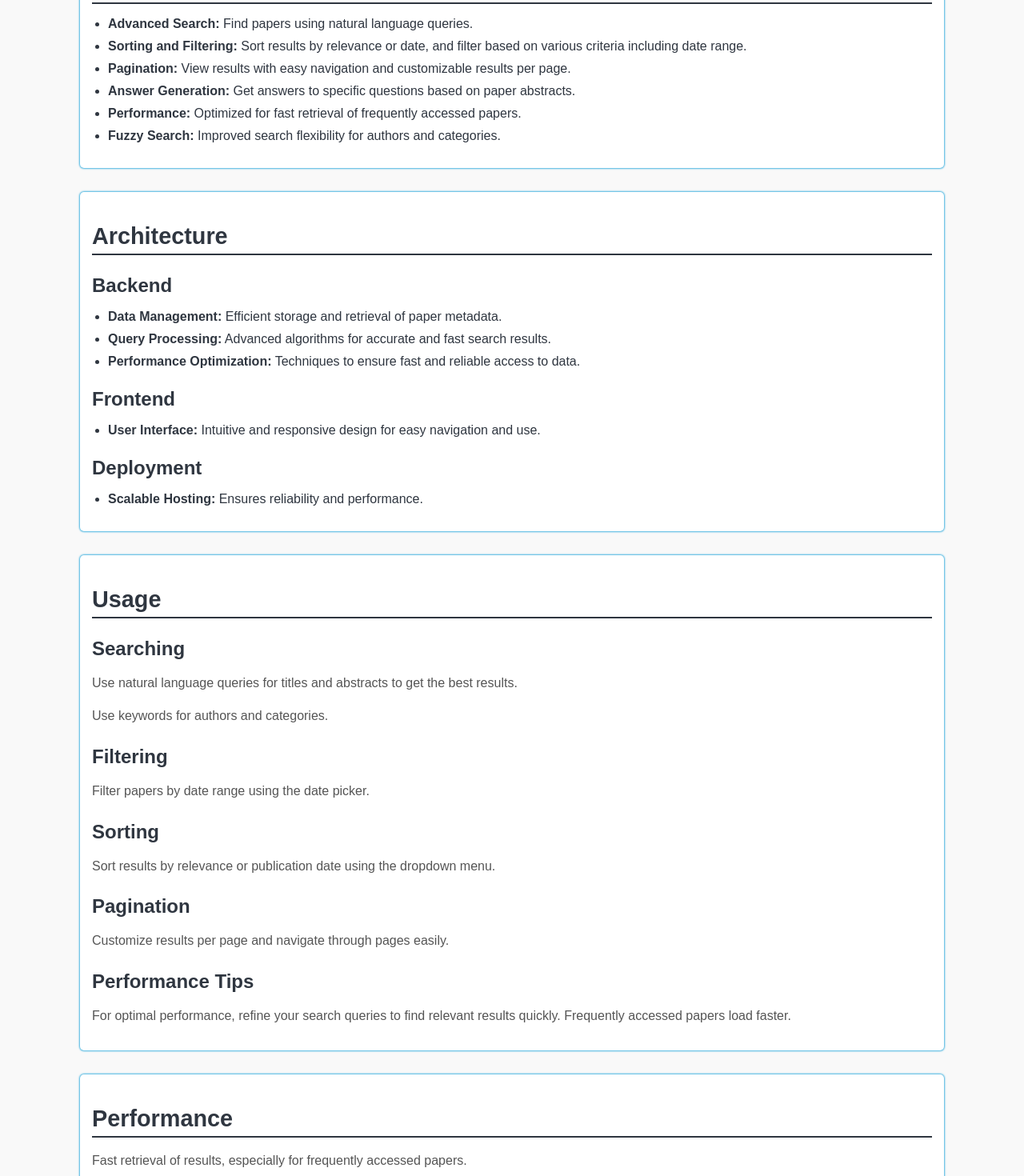
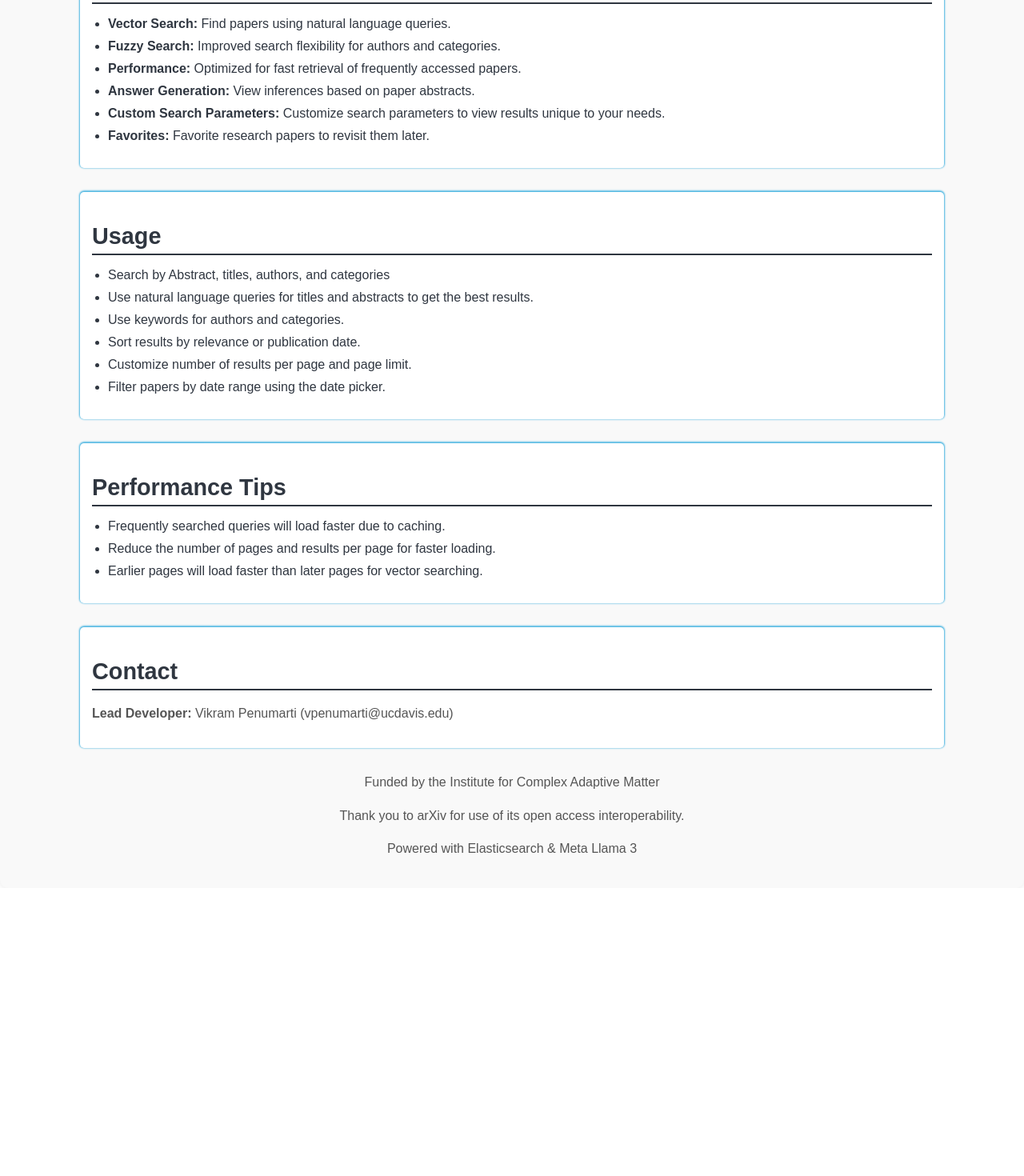
Before and after one commit to vikram087/icam-superconducticity-repository, a React (Vite) app in the folder frontend/icam-abstract-db/: page / in a window 1280 px wide. Shown: the part 660-2130 px from the top of the page at 80% size. After the commit the page ends 1770 px from the top, so only its background shows below. Built offline with nearby package versions, Linux system fonts and the light colour scheme.

Commit message:
changed homepage a little, and favs

```diff
--- a/frontend/icam-abstract-db/src/pages/favorites.jsx
+++ b/frontend/icam-abstract-db/src/pages/favorites.jsx
@@ -12,9 +12,11 @@ function Favorites({ searchParams, setPrevUrl }) {
     const [papers, setPapers] = useState([]);
     const [papersCopy, setPapersCopy] = useState([]);
     const [expandedIndex, setExpandedIndex] = useState(-1);
+    const [query, setQuery] = useState("");
     const navigate = useNavigate();
 
     useEffect(() => {
+        setQuery("all")
         const storedStars = localStorage.getItem('highlightedStars');
         setHighlightedStars(JSON.parse(storedStars));
 
@@ -65,7 +67,10 @@ function Favorites({ searchParams, setPrevUrl }) {
             <NavBar searchParams={searchParams} />
             <div className="page-main">
                 <h1 style={{ textAlign: "center" }}>Favorites</h1>
-                <Search papers={papers} setPapers={setPapers} papersCopy={papersCopy} />
+                <Search papers={papers} setPapers={setPapers} papersCopy={papersCopy} setQuery={setQuery} />
+                <div style={{ textAlign: "center" }}>
+                  <b style={{ fontSize: "large", paddingBottom: "10px" }}>Displaying Results for: "{query}"</b>
+                </div>
                 <div className="page-container">
                     <div className="content-area">
                         {papers ? <ul className="list" style={{ paddingLeft: "100px" }}>
@@ -126,17 +131,23 @@ function Favorites({ searchParams, setPrevUrl }) {
     );
 }
 
-function Search({ papers, setPapers, papersCopy }) {
+function Search({ papers, setPapers, papersCopy, setQuery }) {
   const [inputValue, setInputValue] = useState('');
 
   const goToSearch = (query) => {
     if(!papers) {
+      setQuery(query);
+      if(query === "") {
+        setQuery("all")
+      }
       return;
     }
     if(query === "" || query == "all") {
+        setQuery("all");
         setPapers(papersCopy);
         return;
     }
+    setQuery(query);
 
     const options = {
         keys: ['title', 'authors', 'summary'],
--- a/frontend/icam-abstract-db/src/pages/homepage.jsx
+++ b/frontend/icam-abstract-db/src/pages/homepage.jsx
@@ -41,48 +41,32 @@ function HomePage({ searchParams }) {
         <section className="features">
           <h2>Features</h2>
           <ul>
-            <li><strong>Advanced Search:</strong> Find papers using natural language queries.</li>
-            <li><strong>Sorting and Filtering:</strong> Sort results by relevance or date, and filter based on various criteria including date range.</li>
-            <li><strong>Pagination:</strong> View results with easy navigation and customizable results per page.</li>
-            <li><strong>Answer Generation:</strong> Get answers to specific questions based on paper abstracts.</li>
+            <li><strong>Vector Search:</strong> Find papers using natural language queries.</li>
+            <li><strong>Fuzzy Search:</strong> Improved search flexibility for authors and categories.</li>
             <li><strong>Performance:</strong> Optimized for fast retrieval of frequently accessed papers.</li>
-            <li><strong>Fuzzy Search:</strong> Improved search flexibility for authors and categories.</li>
-          </ul>
-        </section>
-        <section className="architecture">
-          <h2>Architecture</h2>
-          <h3>Backend</h3>
-          <ul>
-            <li><strong>Data Management:</strong> Efficient storage and retrieval of paper metadata.</li>
-            <li><strong>Query Processing:</strong> Advanced algorithms for accurate and fast search results.</li>
-            <li><strong>Performance Optimization:</strong> Techniques to ensure fast and reliable access to data.</li>
-          </ul>
-          <h3>Frontend</h3>
-          <ul>
-            <li><strong>User Interface:</strong> Intuitive and responsive design for easy navigation and use.</li>
-          </ul>
-          <h3>Deployment</h3>
-          <ul>
-            <li><strong>Scalable Hosting:</strong> Ensures reliability and performance.</li>
+            <li><strong>Answer Generation:</strong> View inferences based on paper abstracts.</li>
+            <li><strong>Custom Search Parameters:</strong> Customize search parameters to view results unique to your needs.</li>
+            <li><strong>Favorites:</strong> Favorite research papers to revisit them later.</li>
           </ul>
         </section>
         <section className="usage">
           <h2>Usage</h2>
-          <h3>Searching</h3>
-          <p>Use natural language queries for titles and abstracts to get the best results.</p>
-          <p>Use keywords for authors and categories.</p>
-          <h3>Filtering</h3>
-          <p>Filter papers by date range using the date picker.</p>
-          <h3>Sorting</h3>
-          <p>Sort results by relevance or publication date using the dropdown menu.</p>
-          <h3>Pagination</h3>
-          <p>Customize results per page and navigate through pages easily.</p>
-          <h3>Performance Tips</h3>
-          <p>For optimal performance, refine your search queries to find relevant results quickly. Frequently accessed papers load faster.</p>
+          <ul>
+            <li>Search by Abstract, titles, authors, and categories</li>
+            <li>Use natural language queries for titles and abstracts to get the best results.</li>
+            <li>Use keywords for authors and categories.</li>
+            <li>Sort results by relevance or publication date.</li>
+            <li>Customize number of results per page and page limit.</li>
+            <li>Filter papers by date range using the date picker.</li>
+          </ul>
         </section>
         <section className="performance">
-          <h2>Performance</h2>
-          <p>Fast retrieval of results, especially for frequently accessed papers.</p>
+          <h2>Performance Tips</h2>
+          <ul>
+            <li>Frequently searched queries will load faster due to caching.</li>
+            <li>Reduce the number of pages and results per page for faster loading.</li>
+            <li>Earlier pages will load faster than later pages for vector searching.</li>
+          </ul>
         </section>
         <section className="contact">
           <h2>Contact</h2>
```
